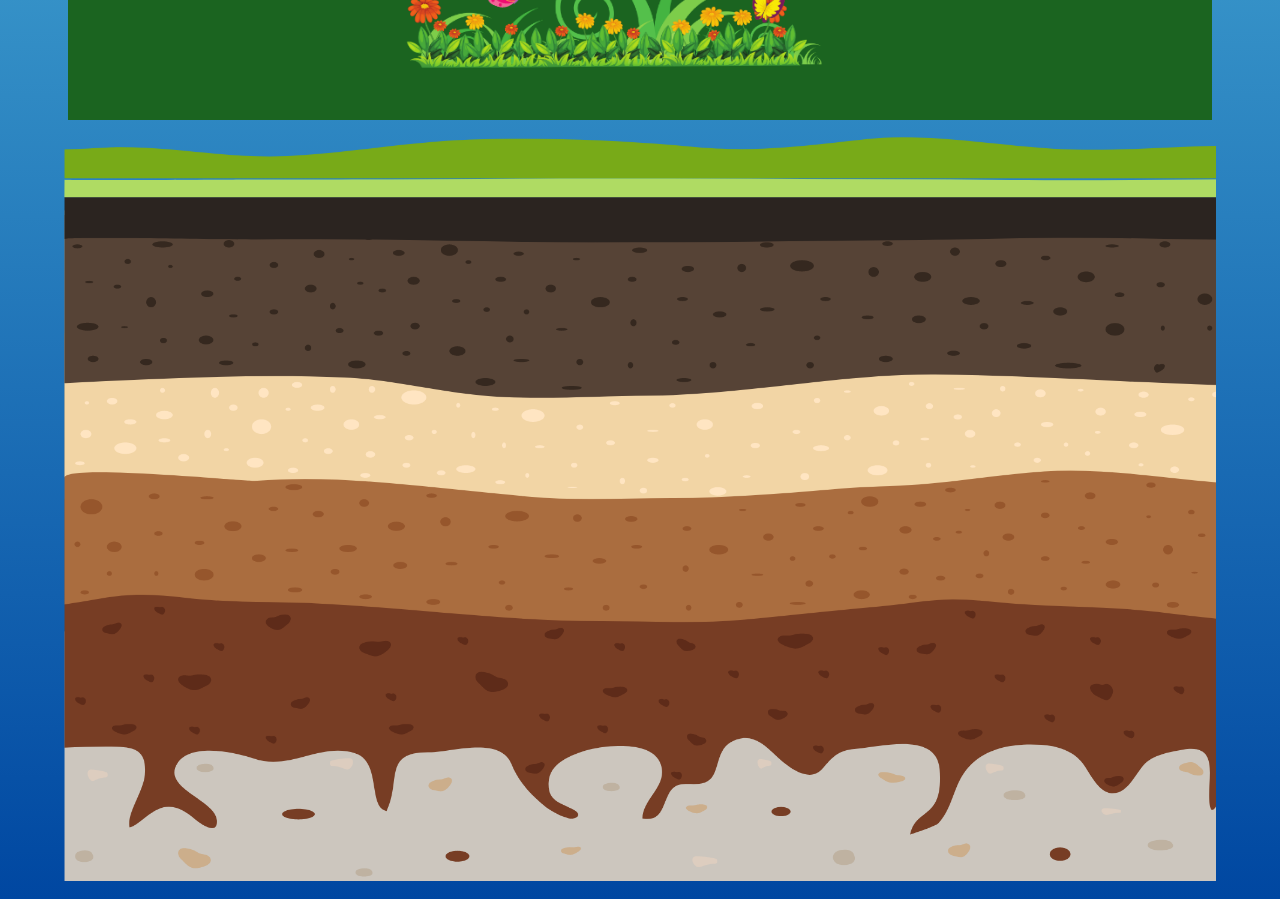
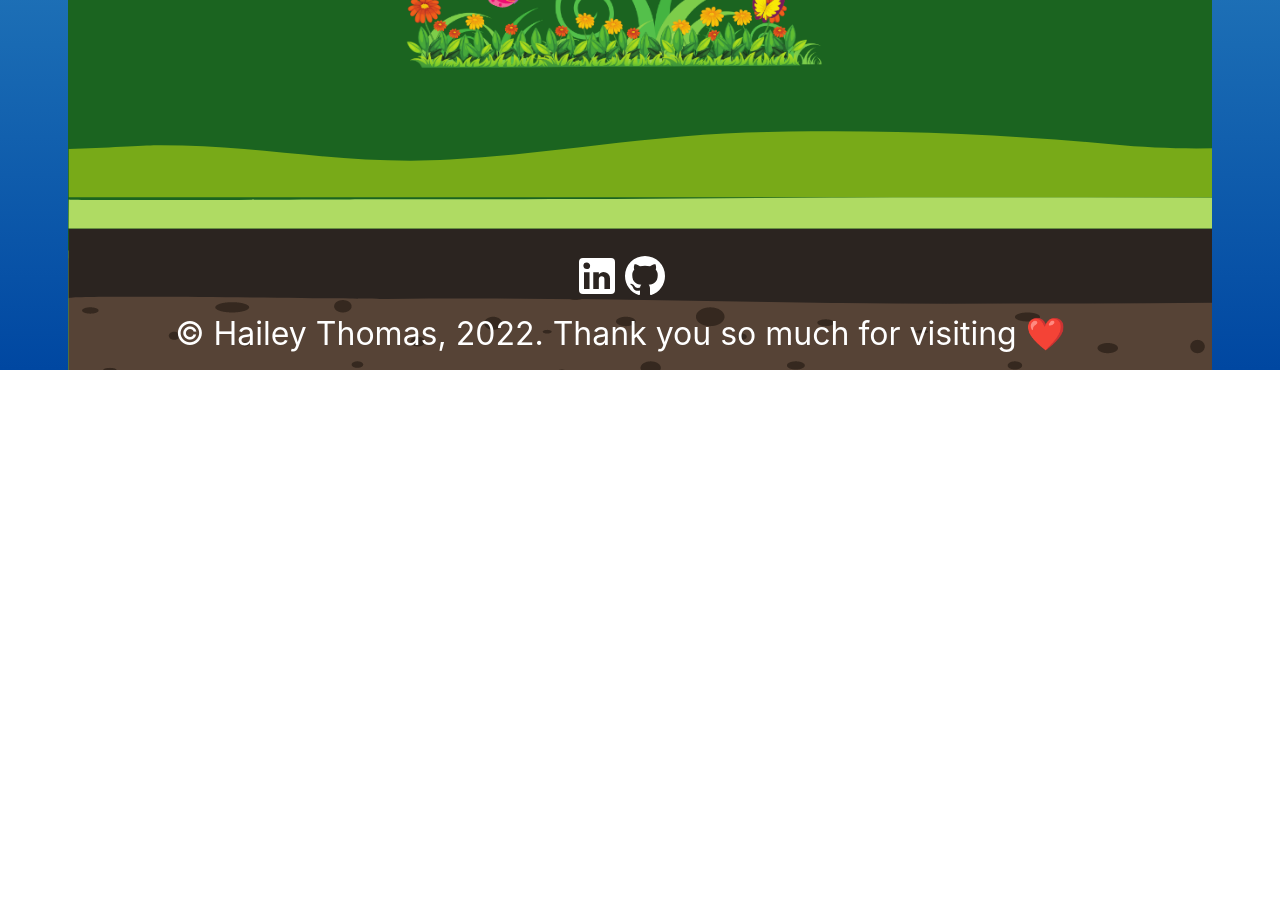
Before and after one commit to HaileyThomas/react-portfolio, a React (Create React App) app: page / in a window 1280 px wide. Shown: the part 1320-2219 px from the top of the page. After the commit the page ends 1690 px from the top, so only its background shows below. Built offline with nearby package versions, Linux system fonts and the light colour scheme.

Commit message:
finish footer

```diff
--- a/src/App.js
+++ b/src/App.js
@@ -7,6 +7,9 @@ import Nav from "./components/Nav";
 // import Portfolio from "./components/Portfolio";
 // import Contact from "./components/Contact";
 import Resume from "./components/Resume";
+import Icon from "@mdi/react";
+import { mdiGithub } from "@mdi/js";
+import { mdiLinkedin } from "@mdi/js";
 
 function App() {
   return (
@@ -19,7 +22,33 @@ function App() {
             <div className="columns green mr-1 ml-1 p-3">
               <Resume></Resume>
             </div>
-            <img src={footerImage} alt="footer" />
+            <div
+              className="columns mr-1 ml-1 green"
+              style={{ backgroundImage: `url(${footerImage})` }}
+            >
+              <div className="column is-four-fifths is-offset-1">
+                <br />
+                <br />
+                <br />
+                <br />
+                <br />
+                <p className="has-text-white has-text-centered is-size-4">
+                  <a href="mailto:haileyraebeauty@gmail.com">
+                    <span className="icon has-text-white is-large is-size-1">
+                      <Icon path={mdiLinkedin} />
+                    </span>
+                  </a>
+                  <a href="https://github.com/HaileyThomas" target="blank">
+                    <span className="icon has-text-white is-large is-size-1">
+                      <Icon path={mdiGithub} />
+                    </span>
+                  </a>
+                </p>
+                <p className="is-size-3 has-text-white">
+                  &copy; Hailey Thomas, 2022. Thank you so much for visiting ❤️
+                </p>
+              </div>
+            </div>
           </div>
         </div>
       </main>
```
Also changed, not shown: src/assets/footer/footer.png.
